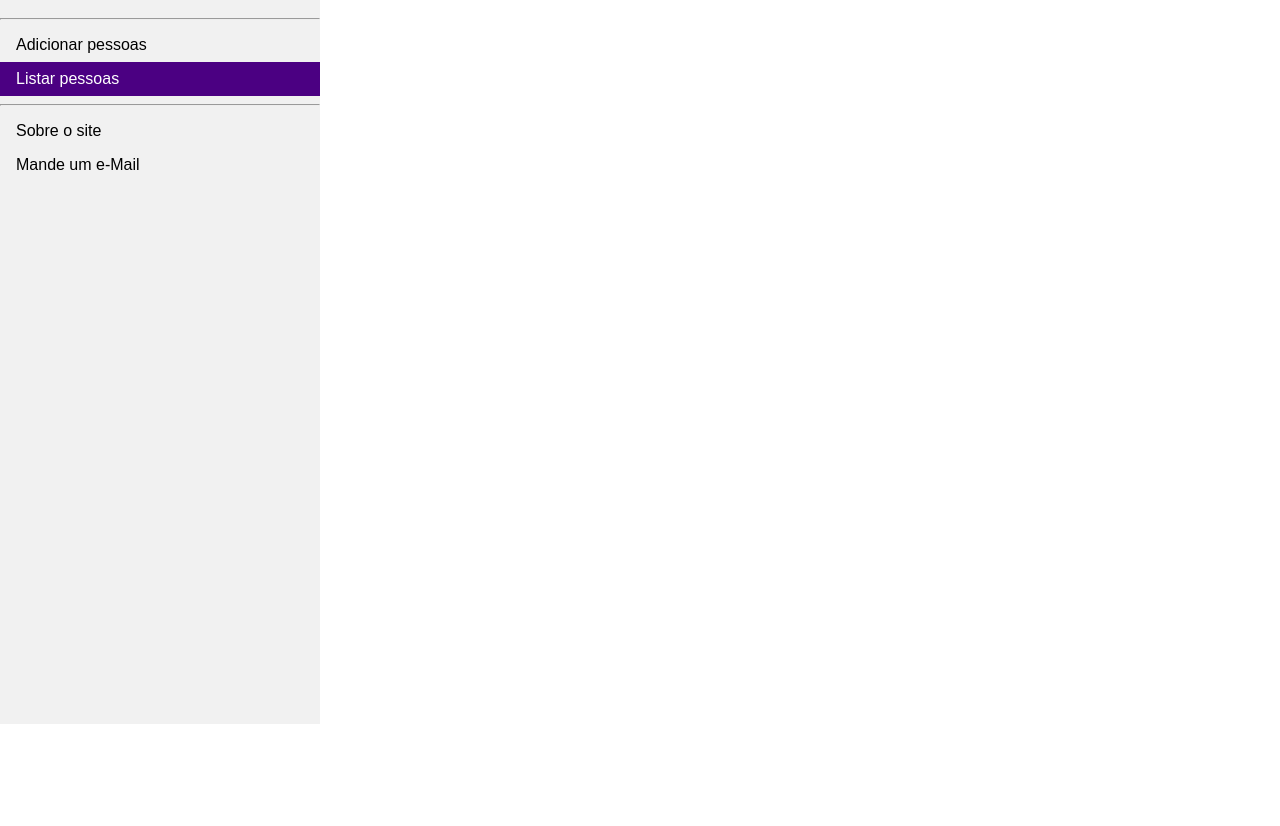
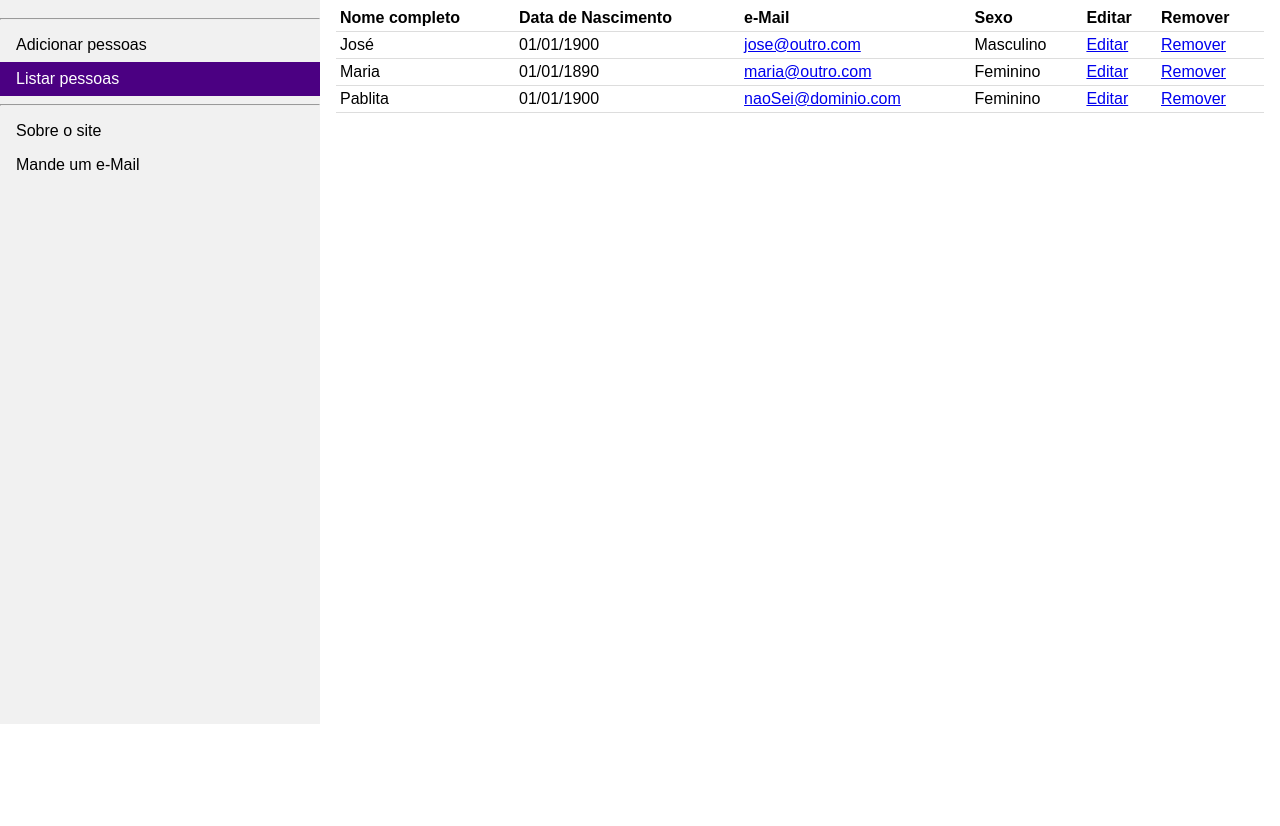
Before and after one commit to brunocardo11/pweb_2020.2_allenBruno, a plain HTML site: page exercicio2/meuSite/listarPessoas.html in a window 1280 px wide. Shown: the part 76-902 px from the top of the page. Before the commit the page ends 800 px from the top, so only its background shows below. Drawn offline with Linux system fonts and the light colour scheme.

Commit message:
Adicionando páginas
adicionando as páginas lista de pessoas e edição de pessoas.

```diff
--- a/exercicio2/meuSite/listarPessoas.html
+++ b/exercicio2/meuSite/listarPessoas.html
@@ -21,5 +21,43 @@
 		<li><a href="contato.html">Mande um e-Mail</a></li>
     </ul>
 
+    <div style="margin-left:25%;padding:1px 16px;height:1000px;">
+        <h1>Lista de pessoas cadastradas</h1>
+
+    <table>
+        <tr>
+            <th>Nome completo</th>
+            <th>Data de Nascimento</th>
+            <th>e-Mail</th>
+            <th>Sexo</th>
+            <th>Editar</th>
+            <th>Remover</th>
+        </tr>
+        <tr>
+            <td>José</td>
+            <td>01/01/1900</td>
+            <td><a href="mailto:jose@outro.com">jose@outro.com</a></td>
+            <td>Masculino</td>
+            <td><a href="editarPessoa.html">Editar</a></td>
+            <td><a href="#">Remover</a></td>
+        </tr>
+        <tr>
+            <td>Maria</td>
+            <td>01/01/1890</td>
+            <td><a href="mailto:maria@outro.com">maria@outro.com</a></td>
+            <td>Feminino</td>
+            <td><a href="editarPessoa.html">Editar</a></td>
+            <td><a href="#">Remover</a></td>
+        </tr>
+        <tr>
+            <td>Pablita</td>
+            <td>01/01/1900</td>
+            <td><a href="mailto:naoSei@dominio.com">naoSei@dominio.com</a></td>
+            <td>Feminino</td>
+            <td><a href="editarPessoa.html">Editar</a></td>
+            <td><a href="#">Remover</a></td>
+        </tr>
+        </table>
+
 </body>
 </html>
```
Also changed, not shown: exercicio2/meuSite/editarPessoa.html (+26 -0 lines).
